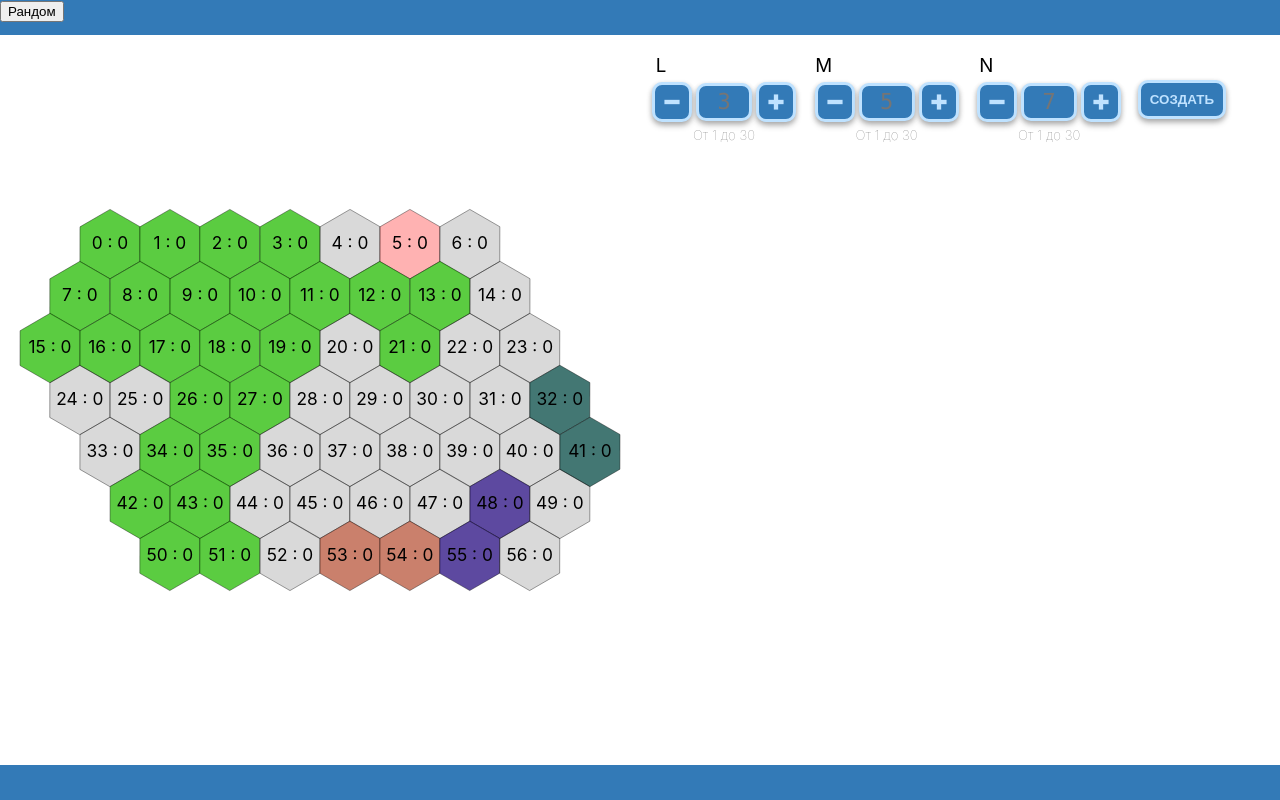
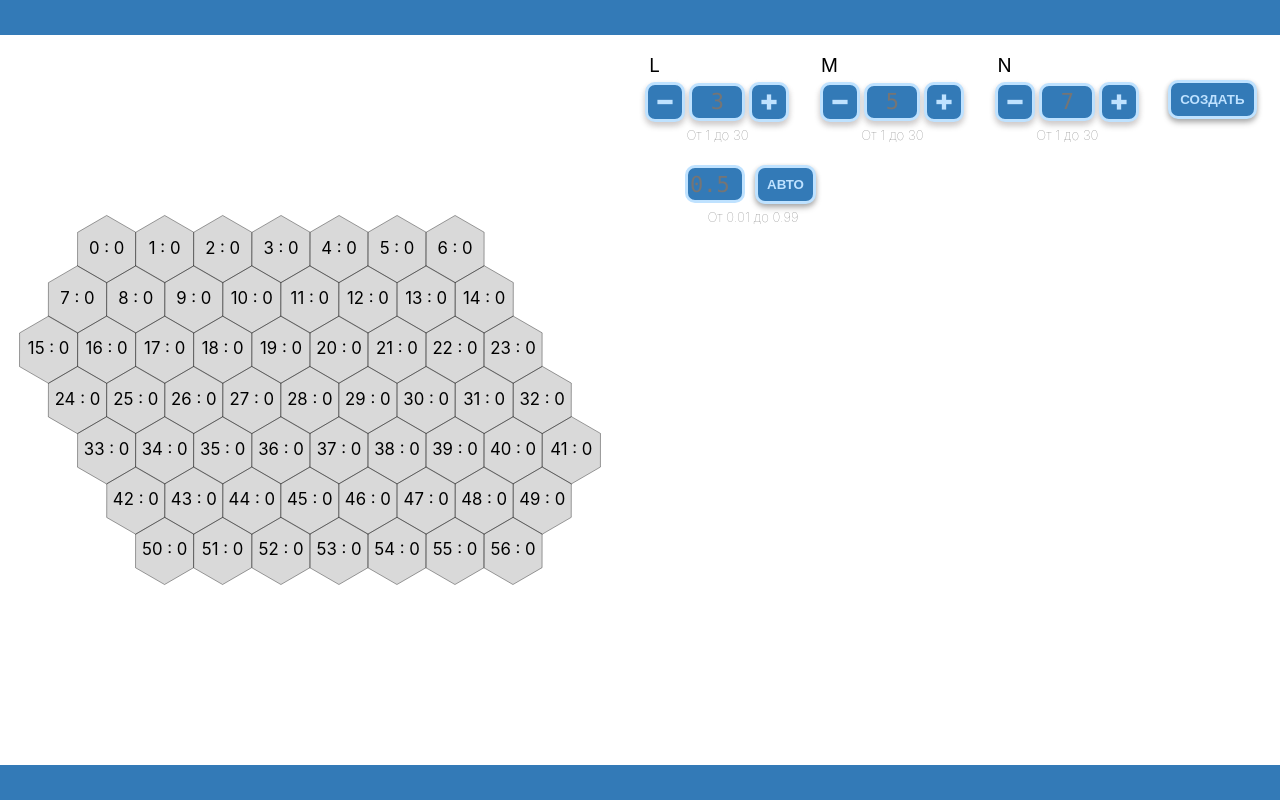
Before and after one commit to WebFilin/HexagonGrid, a React (Create React App) app: page / in a window 1280 px wide. Built offline with nearby package versions, Linux system fonts and the light colour scheme.

Commit message:
ДОбавле ввод рандомайзера

```diff
--- a/src/App/App.js
+++ b/src/App/App.js
@@ -5,19 +5,20 @@ import DrowSvgArea from "../Components/DrowSvgArea/DrowSvgArea";
 import GetHexGroup from "../Components/GetHexGroup/GetHexGroup";
 import Domain from "../Components/Domain/Domain";
 import RandomDomains from "../Components/RandomDomains/RandomDomains";
-import BtnRandom from "../Components/ControlsElem/BtnRandom/BtnRandom";
-import SetHexSideSize from "../Components/HexSideSize/SetHrexSideSize";
+import BtnRandom from "../Components/ControlsElem/RandomDomainInput/RandomDomainInput";
+import SetHexSideSize from "../Components/HexSideSize/SetHexSideSize";
 
 function App() {
   return (
     <div className={style.wrapper}>
-      <header className={style.header}>
-        <BtnRandom />
-      </header>
+      <header className={style.header}></header>
 
       <main className={style.body}>
         <DrowSvgArea />
-        <SetHexSideSize />
+        <div className={style.controls}>
+          <SetHexSideSize />
+          <BtnRandom />
+        </div>
       </main>
 
       <footer className={style.footer} />
--- a/src/App/app.module.scss
+++ b/src/App/app.module.scss
@@ -1,3 +1,16 @@
+// Отменяем стрелочки у инпутов
+input[type="number"]::-webkit-outer-spin-button,
+input[type="number"]::-webkit-inner-spin-button {
+  -webkit-appearance: none; // Yeah, yeah everybody write about it
+}
+
+input[type="number"],
+input[type="number"]:hover,
+input[type="number"]:focus {
+  appearance: none;
+  -moz-appearance: textfield;
+}
+
 .wrapper {
   width: 100vw;
   height: 100vh;
@@ -14,6 +27,13 @@
   align-items: flex-start;
 }
 
+.controls {
+  display: flex;
+  flex-direction: column;
+  justify-content: center;
+  align-items: flex-start;
+}
+
 .footer {
   height: 6vh;
   width: 100vw;
--- a/src/Components/ControlsElem/BtnRandom/BtnRandom.jsx
+++ /dev/null
@@ -1,15 +0,0 @@
-import React from "react";
-import hexCordinate from "../../../state/hexCordinate";
-import { action } from "mobx";
-
-function BtnRandom() {
-  return (
-    <div>
-      <button onClick={action(() => hexCordinate.handlerBtnRandom())}>
-        Рандом
-      </button>
-    </div>
-  );
-}
-
-export default BtnRandom;
--- a/src/Components/ControlsElem/InputSizeSide/InputSizeSide.jsx
+++ b/src/Components/ControlsElem/InputSizeSide/InputSizeSide.jsx
@@ -4,7 +4,6 @@ import style from "./InputSizeSide.module.scss";
 
 function InputSizeSide({ title, value, onChange }) {
   const [valueInput, setValueInput] = React.useState(value);
-  const [activeValue, setActiveValue] = React.useState(false);
 
   function inputHandler(ev) {
     const input = Number(ev.target.value);
@@ -16,7 +15,6 @@ function InputSizeSide({ title, value, onChange }) {
   }
 
   const increment = () => {
-    setActiveValue(true);
     if (valueInput > 0 && valueInput < 30) {
       return setValueInput((currentValue) => currentValue + 1);
     } else {
@@ -25,7 +23,6 @@ function InputSizeSide({ title, value, onChange }) {
   };
 
   const decrement = () => {
-    setActiveValue(true);
     if (valueInput > 0 && valueInput < 30) {
       return setValueInput((currentValue) => currentValue - 1);
     } else {
@@ -48,14 +45,10 @@ function InputSizeSide({ title, value, onChange }) {
         </button>
         <input
           className={style.quantity}
-          type="text"
+          type="number"
           placeholder={value}
-          value={activeValue ? valueInput : null}
           onChange={(ev) => {
             action(inputHandler(ev));
-          }}
-          onClick={() => {
-            setValueInput("");
           }}
         />
         <button className={style.bt_plus} onClick={action(increment)}>
--- a/src/Components/ControlsElem/InputSizeSide/InputSizeSide.module.scss
+++ b/src/Components/ControlsElem/InputSizeSide/InputSizeSide.module.scss
@@ -9,10 +9,10 @@
   background: #337ab7;
   cursor: pointer;
   outline: 0;
-  box-shadow: 0 2px 5px rgba(0, 0, 0, 0.2), 0 4px 6px rgba(0, 0, 0, 0.2);
+  box-shadow: 0 2px 5px rgba(209, 186, 186, 0.2), 0 4px 6px rgba(0, 0, 0, 0.2);
 
   &:active {
-    box-shadow: 0 0px 0px ;
+    box-shadow: 0 0px 0px;
   }
 }
 
--- /dev/null
+++ b/src/Components/ControlsElem/RandomDomainInput/RandomDomainInput.jsx
@@ -0,0 +1,40 @@
+import React from "react";
+import style from "./randomDomain.module.scss";
+import hexCordinate from "../../../state/hexCordinate";
+import { action } from "mobx";
+
+function RandomDomain() {
+  const [valueInput, setValueInput] = React.useState(0.5);
+
+  function inputHandler(ev) {
+    const input = Number(ev.target.value);
+    if (input >= 0 && input <= 0.99) {
+      setValueInput(input);
+    } else {
+      alert("Вне диапазона");
+    }
+  }
+  return (
+    <div className={style.wrapper}>
+      <div className={style.body}>
+        <input
+          className={style.input}
+          type="number"
+          placeholder={valueInput}
+          onChange={(ev) => {
+            action(inputHandler(ev));
+          }}
+        />
+        <button
+          className={style.btn_auto}
+          onClick={action(() => hexCordinate.handlerBtnRandom(valueInput))}
+        >
+          АВТО
+        </button>
+      </div>
+      <h5 className={style.title}>От 0.01 до 0.99</h5>
+    </div>
+  );
+}
+
+export default RandomDomain;
--- /dev/null
+++ b/src/Components/ControlsElem/RandomDomainInput/randomDomain.module.scss
@@ -0,0 +1,55 @@
+.wrapper {
+  display: flex;
+  flex-direction: column;
+  justify-content: center;
+  align-items: center;
+  h5 {
+    margin-left: 60px;
+  }
+}
+
+.body {
+  display: flex;
+  justify-content: center;
+  align-items: center;
+  margin-left: 65px;
+}
+
+.input {
+  width: 50px;
+  height: 30px;
+  border: 3px solid #bfe2ff;
+  color: #bfe2ff;
+  background: #337ab7;
+  border-radius: 10px;
+  font-size: 22px;
+  color: #fff;
+  font-family: Menlo, Monaco, Consolas, "Courier New", monospace;
+}
+
+.title {
+  margin-top: 5px;
+  color: grey;
+  font-weight: lighter;
+}
+
+.btn_auto {
+  color: #bfe2ff;
+  padding: 9px;
+  margin: 0px 10px;
+  border-radius: 10px;
+  border: 3px solid #bfe2ff;
+  background: #337ab7;
+  cursor: pointer;
+  outline: 0;
+  box-shadow: 0 2px 5px rgba(0, 0, 0, 0.2), 0 4px 6px rgba(0, 0, 0, 0.2);
+  font-weight: bold;
+  &:hover {
+    color: #fff;
+    transition: 0.5s;
+  }
+
+  &:active {
+    box-shadow: 0 0px 0px;
+  }
+}
--- a/src/Components/HexSideSize/setHexSizeSide.module.scss
+++ b/src/Components/HexSideSize/setHexSizeSide.module.scss
@@ -1,9 +1,9 @@
 .wrapper {
   padding: 0px 10px;
-  width: 45vw;
+  width: 50vw;
 
   display: flex;
-  justify-content: space-between;
+  justify-content: space-around;
   align-items: center;
 }
 
--- a/src/Components/RandomDomains/RandomDomains.jsx
+++ b/src/Components/RandomDomains/RandomDomains.jsx
@@ -5,7 +5,6 @@ import hexCordinate from "../../state/hexCordinate";
 
 const RandomDomains = observer(() => {
   const isRandom = hexCordinate.isRandom;
-  const ratio = 0.5;
 
   //   Массив элементов DOM
   const arrElem = [];
@@ -14,6 +13,7 @@ const RandomDomains = observer(() => {
   const nodeCord = [];
 
   React.useEffect(() => {
+    const ratio = toJS(hexCordinate.randomRatio);
     const collectionsHexs = toJS(hexCordinate.svgArea);
     const arrHexs = Array.from(collectionsHexs);
 
--- a/src/state/hexCordinate.js
+++ b/src/state/hexCordinate.js
@@ -8,6 +8,7 @@ class hexCordinate {
   svgArea = [];
   isRandom = false;
   isCreateMainhex = false;
+  randomRatio = 0;
   hexSideSize = {
     L: 3,
     M: 5,
@@ -27,8 +28,6 @@ class hexCordinate {
 
   handlerCreateHex() {
     this.isCreateMainhex = !this.isCreateMainhex;
-
-    console.log(this.isCreateMainhex)
   }
 
   //   Массив коррдинат хексов
@@ -86,7 +85,8 @@ class hexCordinate {
     this.hexValueTxt = value;
   }
 
-  handlerBtnRandom() {
+  handlerBtnRandom(ratio) {
+    this.randomRatio = ratio;
     this.isRandom = !this.isRandom;
   }
 
```
Also changed, not shown: src/Components/HexSideSize/SetHexSideSize.jsx (renamed from src/Components/HexSideSize/SetHrexSideSize.jsx).
